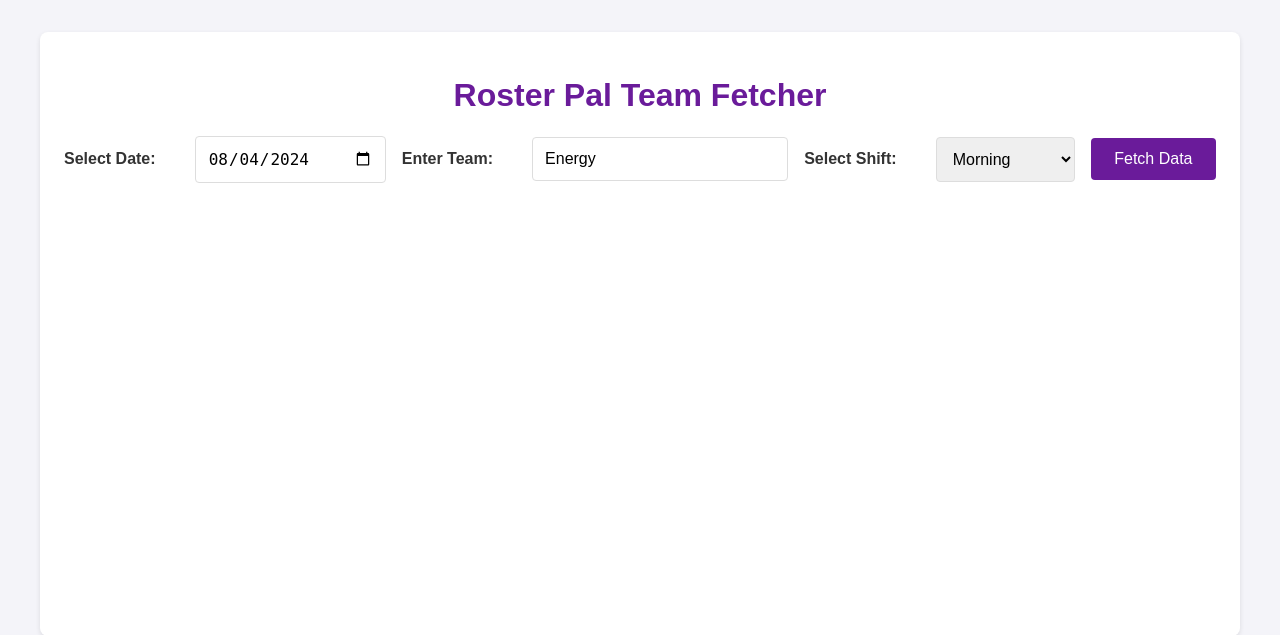
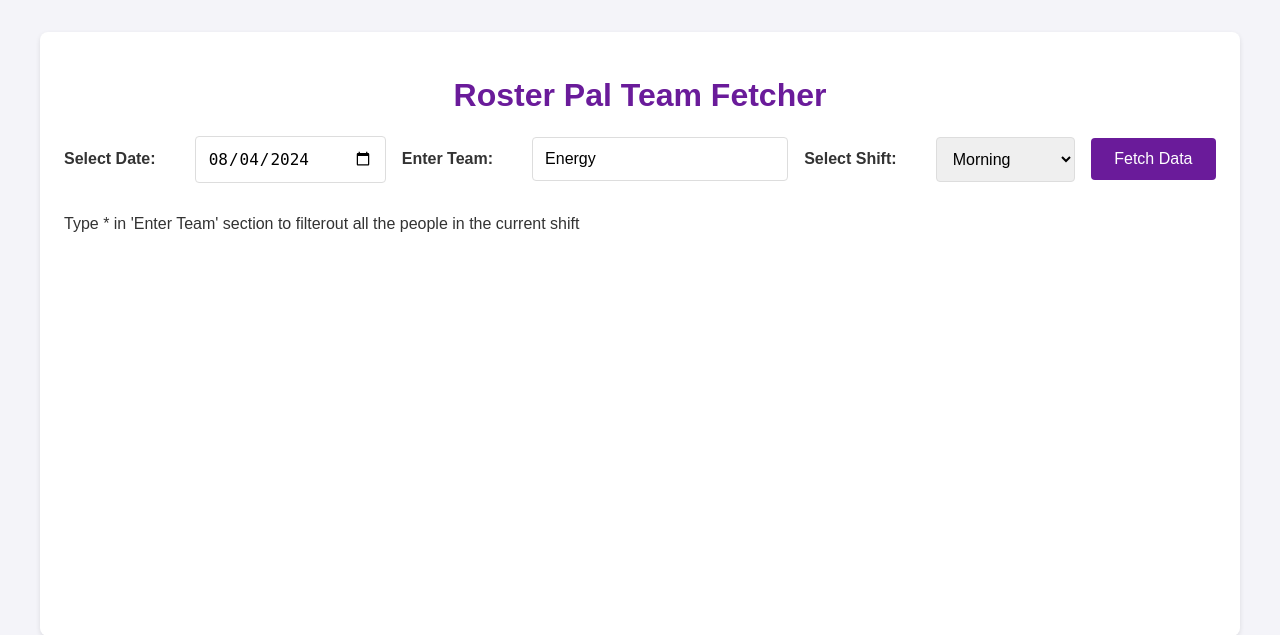
Before and after one commit to induwarajayalath/RosterPal, a Flask app: page /team in a window 1280 px wide. Shown: the part 50-685 px from the top of the page. Run offline with Flask 3, Linux system fonts and the light colour scheme.

Commit message:
All note added

```diff
--- a/templates/team.html
+++ b/templates/team.html
@@ -176,7 +176,7 @@
             <label for="date">Select Date:</label>
             <input type="date" id="date" name="date" required>
             <label for="name">Enter Team:</label>
-            <input type="text" id="name" name="Team" value="Energy">
+            <input type="text" id="name" name="Team" value="Energy" required>
             <label for="roster">Select Shift:</label>
             <select id="roster" name="shift" required>
                 <option value="m">Morning</option>
@@ -185,6 +185,7 @@
             </select>
             <button type="submit">Fetch Data</button>
         </form>
+        <p>Type * in 'Enter Team' section to filterout all the people in the current shift</p>
         <div class="result" id="result">
             <h2>Response Data:</h2>
             <pre id="responseData"></pre>
```
